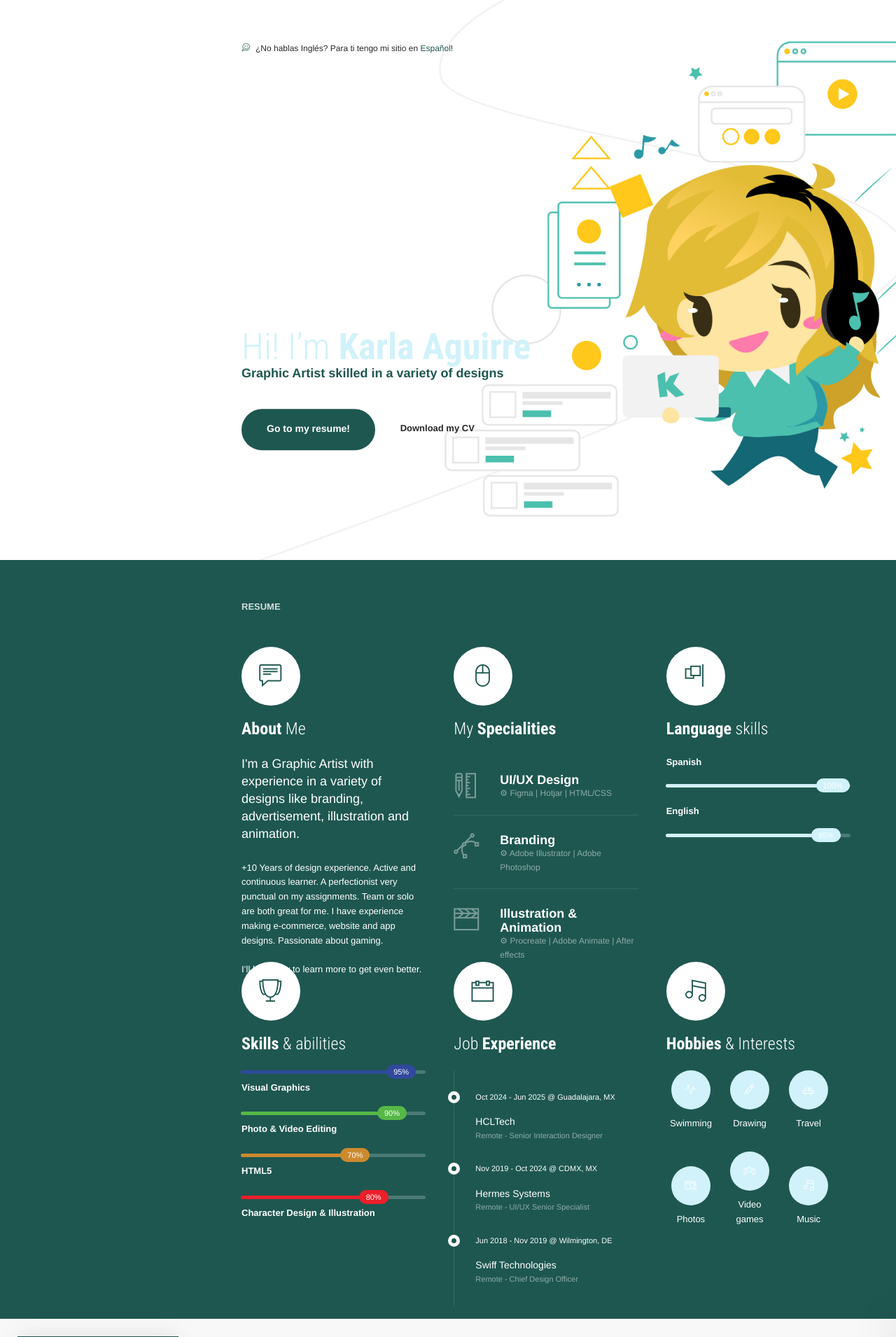
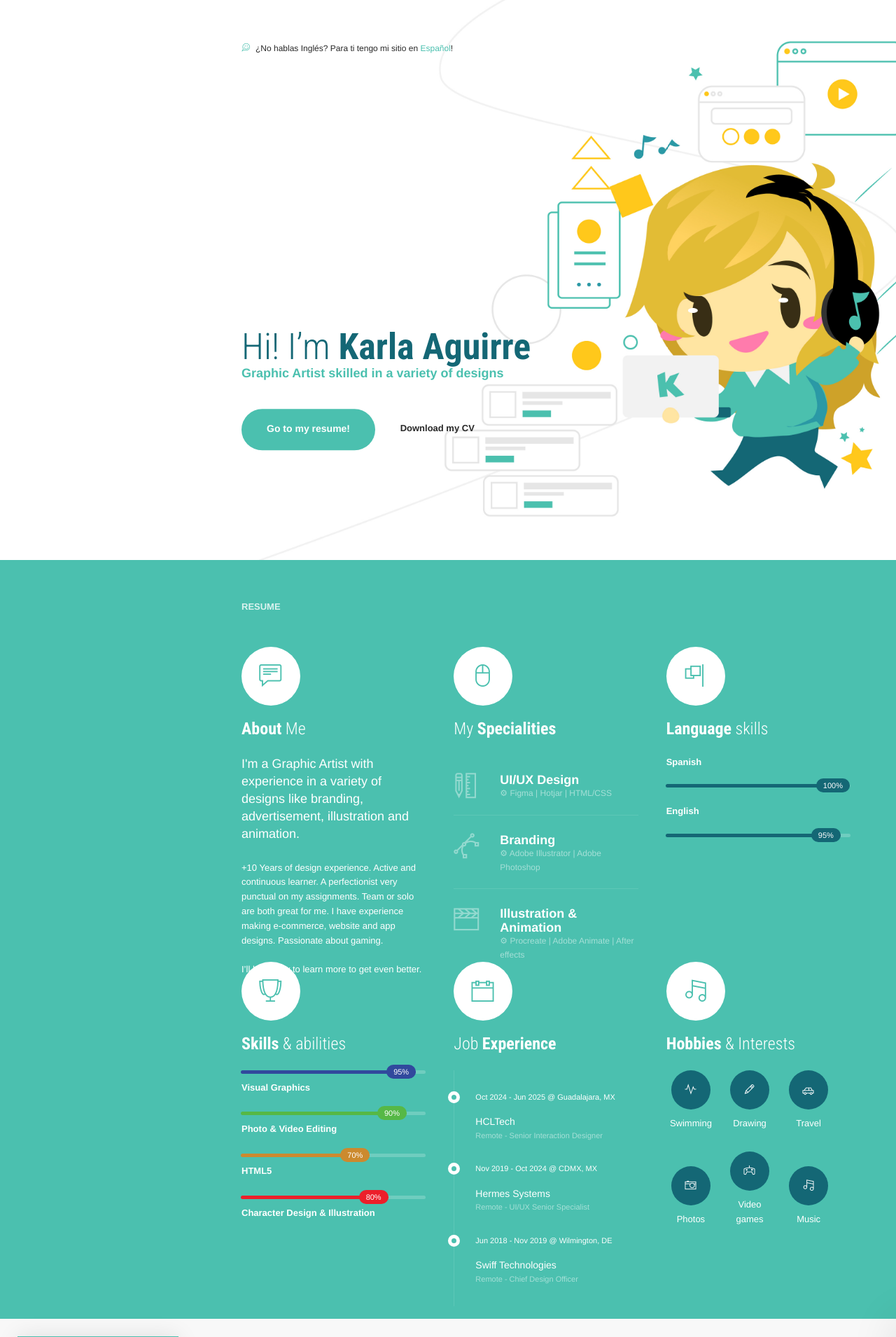
Before and after one commit to kiap91/karlaguirre, a PHP site: page / in a window 1280 px wide, after a click on "Portfolio". Shown: the top 1910 px of the page at 70% size. Run offline with PHP 8.4, Linux system fonts and the light colour scheme; some libraries are stand-ins or nearby versions.

Commit message:
colors not working testin again

```diff
--- a/assets/css/color/custom.css
+++ b/assets/css/color/custom.css
@@ -2,7 +2,7 @@
 
 /* WITHOUT ACCESSIBILITY COLORS */
 
-/*  a:hover, a:focus,
+a:hover, a:focus,
 .text-primary,
 .icon-white,
 #messenger-toggle,
@@ -30,12 +30,12 @@
 #ajax-loader:before,
 .owl-pagination .owl-page.active > span {
 	background-color: #4BC0AF;
-}  */
+}
 
 
 /* ACCESIBILITY COLORS */
 
-a:hover, a:focus,
+/* a:hover, a:focus,
 .text-primary,
 .icon-white,
 #messenger-toggle,
@@ -63,13 +63,13 @@ a:hover, a:focus,
 #ajax-loader:before,
 .owl-pagination .owl-page.active > span {
 	background-color: #1E5750;
-}
+}  */
 
 /* Secondary */
 
 /* WITHOUT ACCESIBILITY */
 
-/* .text-secondary,
+.text-secondary,
 .btn-secondary:hover, .btn-secondary:focus,
 .icon-secondary.icon-hover:hover, .icon-secondary.icon-hover:focus {
 	color: #146775;
@@ -81,11 +81,11 @@ a:hover, a:focus,
 .progress-bar-secondary,
 .te-secondary:before {
 	background-color: #146775;
-} */
+}
 
 /* ACCESIBILITY COLORS */
 
-.text-secondary,
+/* .text-secondary,
 .btn-secondary:hover, .btn-secondary:focus,
 .icon-secondary.icon-hover:hover, .icon-secondary.icon-hover:focus {
 	color: #D1F2FA;
@@ -97,7 +97,7 @@ a:hover, a:focus,
 .progress-bar-secondary,
 .te-secondary:before {
 	background-color: #D1F2FA;
-}
+} */
 
 
 /* Tertiary */
```
